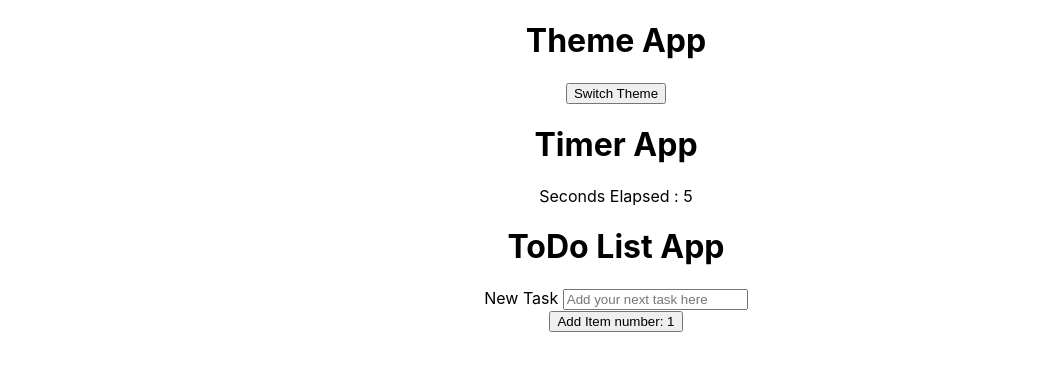
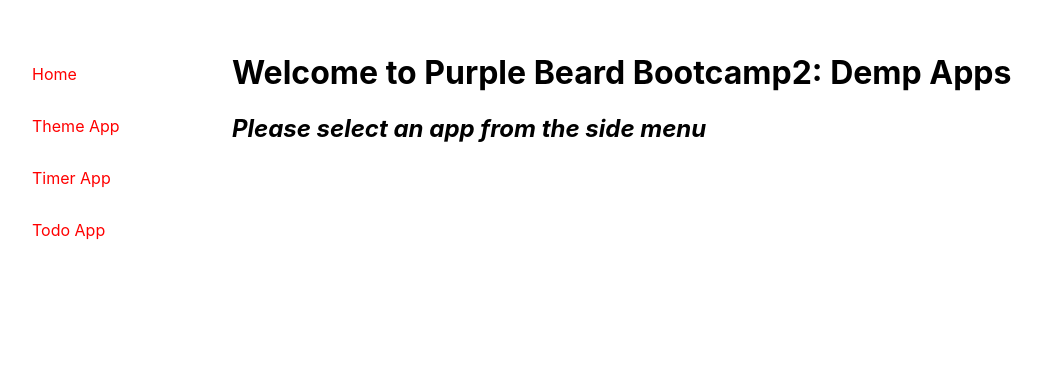
Before and after one commit to binaybhusanp/bootcamp2, a React (Create React App) app: page / in a window 1280 px wide. Shown: the top 370 px of the page, without its empty margins (24-1066 px from the left). Built offline with nearby package versions, Linux system fonts and the light colour scheme.

Commit message:
did a redo of demo app using react router

```diff
--- a/package.json
+++ b/package.json
@@ -9,6 +9,7 @@
     "node-sass": "^6.0.1",
     "react": "^17.0.2",
     "react-dom": "^17.0.2",
+    "react-router-dom": "^5.2.0",
     "react-scripts": "4.0.3",
     "web-vitals": "^1.1.2"
   },
--- a/src/App.css
+++ /dev/null
@@ -1,38 +0,0 @@
-.App {
-  text-align: center;
-}
-
-.App-logo {
-  height: 40vmin;
-  pointer-events: none;
-}
-
-@media (prefers-reduced-motion: no-preference) {
-  .App-logo {
-    animation: App-logo-spin infinite 20s linear;
-  }
-}
-
-.App-header {
-  background-color: #282c34;
-  min-height: 100vh;
-  display: flex;
-  flex-direction: column;
-  align-items: center;
-  justify-content: center;
-  font-size: calc(10px + 2vmin);
-  color: white;
-}
-
-.App-link {
-  color: #61dafb;
-}
-
-@keyframes App-logo-spin {
-  from {
-    transform: rotate(0deg);
-  }
-  to {
-    transform: rotate(360deg);
-  }
-}
--- a/src/App.js
+++ b/src/App.js
@@ -1,21 +1,37 @@
-import './App.css';
-import Theme from './themeApp/Theme';
-import Timer from './timerApp/Timer';
-import TodoAppHome from './todoApp/TodoAppHome';
+import "./App.scss";
+import Theme from "./themeApp/Theme";
+import Timer from "./timerApp/Timer";
+import TodoAppHome from "./todoApp/TodoAppHome";
+import { BrowserRouter as Router, Route } from "react-router-dom";
+import SideNav from "./common/SideNav";
+import Home from "./common/Home.js";
 
 function App() {
   return (
-    <div className="App">
+    <Router>
+      <div className="app-container">
+        <SideNav />
 
-      {/* Theme App */}
-      <Theme/>
+        <Route exact path="/">
+          <Home />
+        </Route>
 
-      {/* Timer App */}
-      <Timer/>
+        <Route path="/theme">
+          {/* Theme App */}
+          <Theme />
+        </Route>
 
-      {/* ToDo List App */}
-      <TodoAppHome/>
-    </div>
+        <Route path="/timer">
+          {/* Timer App */}
+          <Timer />
+        </Route>
+
+        <Route path="/todo">
+          {/* ToDo List App */}
+          <TodoAppHome />
+        </Route>
+      </div>
+    </Router>
   );
 }
 
--- /dev/null
+++ b/src/App.scss
@@ -0,0 +1,26 @@
+.app-container {
+  display: flex;
+  flex-direction: row;
+  padding-top: 2rem;
+}
+
+.sidenav {
+  flex-basis: 20%;
+  ul {
+    li {
+      list-style: none;
+      padding: 1rem;
+
+      a {
+        text-decoration: none;
+        color: red;
+      }
+    }
+  }
+}
+
+.content {
+  &__child-app {
+    flex: 1;
+  }
+}
--- /dev/null
+++ b/src/common/Home.js
@@ -0,0 +1,10 @@
+const Home = () => {
+    return (
+        <main className='content__child-app'>
+            <h1>Welcome to Purple Beard Bootcamp2: Demp Apps</h1>
+            <h2><i>Please select an app from the side menu</i></h2>
+        </main>
+    );
+};
+
+export default Home;
--- /dev/null
+++ b/src/common/SideNav.jsx
@@ -0,0 +1,16 @@
+import { Link } from 'react-router-dom';
+
+const SideNav = () => {
+    return (
+        <nav className='sidenav'>
+            <ul>
+                <li><a href='/'>Home</a></li>
+                <li><a href='/theme'>Theme App</a></li>
+                <li><Link to='/timer'>Timer App</Link></li>
+                <li><Link to='/todo'>Todo App</Link></li>
+            </ul>
+        </nav>
+    )
+};
+
+export default SideNav;
--- a/src/themeApp/Theme.jsx
+++ b/src/themeApp/Theme.jsx
@@ -23,10 +23,10 @@
 
     render () {
         return (
-            <>
+            <div className='content___child-app'>
                 <h1>Theme App</h1>
                 <button onClick={this.handleSwitchTheme}>Switch Theme</button>
-            </>
+            </div>
         );
     }
 }
--- a/src/timerApp/Timer.js
+++ b/src/timerApp/Timer.js
@@ -20,10 +20,10 @@
 
     render() {
         return (
-            <>
+            <div className='content___child-app'>
                 <h1>Timer App</h1>
                 <div>Seconds Elapsed : {this.state.seconds}</div>
-            </>
+            </div>
         );
     }
 }
--- a/src/todoApp/TodoAppHome.js
+++ b/src/todoApp/TodoAppHome.js
@@ -3,34 +3,40 @@
 import ListItem from "./ListItem";
 
 class TodoAppHome extends Component {
-
   state = {
     currentItem: "",
     todoItems: [],
-    }
+  };
 
   handleChange = (event) => {
     console.log("input field event: ", event);
-        this.setState({currentItem: event.target.value});
-    }
+    this.setState({ currentItem: event.target.value });
+  };
 
   handleNewItemOnSubmit = (event) => {
     event.preventDefault();
-        this.setState({todoItems : this.state.todoItems.concat(this.state.currentItem)});
-        this.setState({currentItem: ""});
-    }
+    this.setState({
+      todoItems: this.state.todoItems.concat(this.state.currentItem),
+    });
+    this.setState({ currentItem: "" });
+  };
 
   render() {
     return (
-        <>
+      <div className="content___child-app">
         <h1>ToDo List App</h1>
         {/* Input form for the todo list App */}
-            <InputForm currentItem={this.state.currentItem} handleChange={this.handleChange} handleNewItemOnSubmit={this.handleNewItemOnSubmit} todoItems={this.state.todoItems}/>
+        <InputForm
+          currentItem={this.state.currentItem}
+          handleChange={this.handleChange}
+          handleNewItemOnSubmit={this.handleNewItemOnSubmit}
+          todoItems={this.state.todoItems}
+        />
 
         {/* List view of the todo list items */}
-            <ListItem todoItems = {this.state.todoItems}/>
-        </>
-        )
+        <ListItem todoItems={this.state.todoItems} />
+      </div>
+    );
   }
 }
 
```
Also changed, not shown: 1 other file (tests, documents, lock files or other folders). Lines whose indentation alone changed are shown as unchanged.
